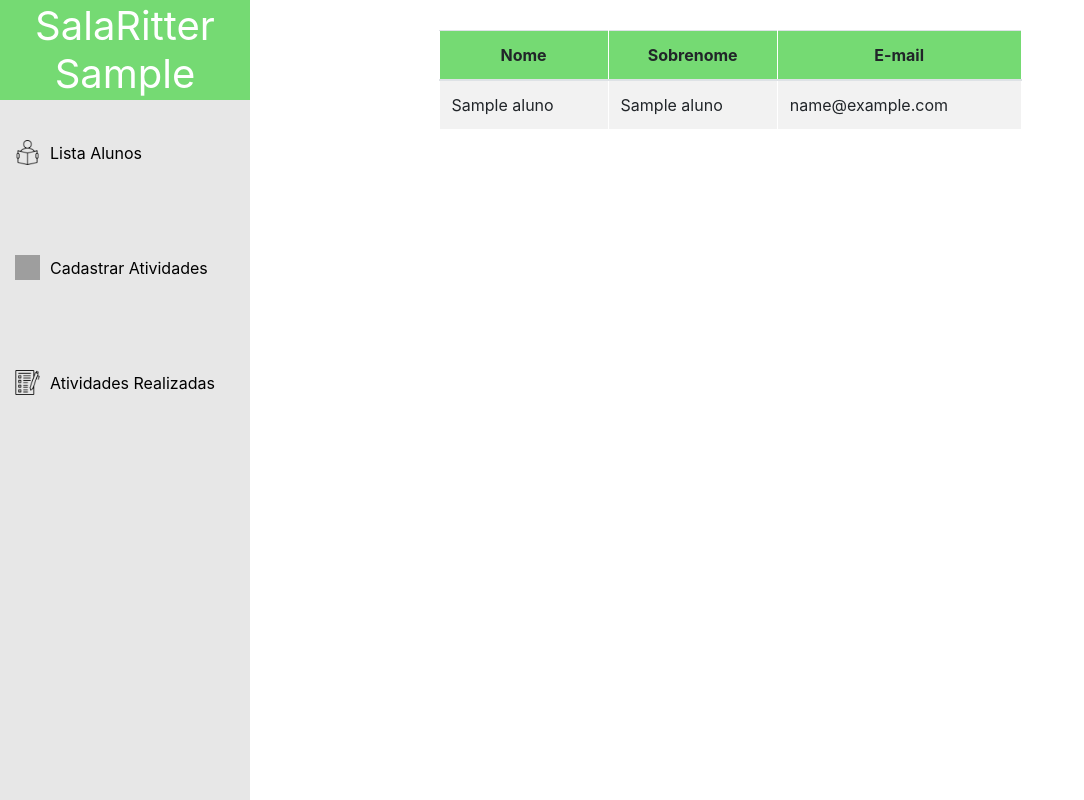
After one commit to NatanOliveiraslv/A3_DevWeb_SalaRitter, a Django app: page /painel/turma/alunos/1 in a window 1280 px wide. The commit adds this page. Shown: the whole page, without its empty margins (0-1084 px from the left). Run offline with Django 4.2, Linux system fonts and the light colour scheme; a user stored in the database is signed in; tables that the repository leaves empty hold one stand-in row (values such as "Sample post"); grey boxes are pictures that could not be loaded.

Commit message:
Base e Dry, boas praticas, e tabela de alunos

```diff
--- /dev/null
+++ b/apps/pages/forms.py
@@ -0,0 +1 @@
+from django import forms
--- a/apps/pages/static/style/painelMenu.css
+++ b/apps/pages/static/style/painelMenu.css
@@ -18,7 +18,7 @@ body {
     align-items: center;
 }
 
-#menu h3{
+#menu h3 {
     color: #104E00;
     text-align: center;
     padding: 20px
@@ -41,7 +41,7 @@ body {
     padding: 16px;
 }
 
-.titulo{
+.titulo {
     color: white;
     background-color: #75DA73;
     height: 100px;
@@ -49,7 +49,7 @@ body {
     margin: 0px;
 }
 
-.titulo h1{
+.titulo h1 {
     margin: 0px;
     position: relative;
     top: 50%;
@@ -75,4 +75,33 @@ img {
     color: #000000;
     display: block;
     text-align: center;
+    display: flex;
+    align-items: center;
 }
+
+.divTableAluno {
+    flex-grow: 1;
+    padding: 20px;
+    display: flex;
+    align-items: center;
+    justify-content: center;
+    height: 20vh;
+    padding-left: 200px;
+}
+
+table {
+    width: 55%;
+    border-collapse: collapse;
+}
+
+th,
+td {
+    border: 1px solid #ffffff;
+    padding: 8px;
+    text-align: left;
+}
+
+.topoTabela{
+    background-color: #75DA73;
+    text-align: center;
+}
--- /dev/null
+++ b/apps/pages/templates/partials/menuControle.html
@@ -0,0 +1,27 @@
+{% load static %}
+
+<div id="menu">
+  <div class="titulo">
+    <h1>SalaRitter<br />{{ turma.turma }}</h1>
+  </div>
+  <div id="opcoes">
+    <a href="{% url 'listaAlunos' turma.id %}">
+      <div class="elemento-com-imagem">
+        <img src="{% static 'imagens/aluno.png' %}" alt="Descrição da imagem" />
+      </div>Lista Alunos
+    </a>
+
+    <a href="#">
+      <div class="elemento-com-imagem">
+        <img src="{% static 'imagens/modificar.png' %}" alt="Descrição da imagem" />
+      </div>Cadastrar Atividades
+    </a>
+
+    <div class="elemento-com-imagem">
+      <a href="#">
+        <img src="{% static 'imagens/atividade.png' %}" alt="Descrição da imagem" />
+        Atividades Realizadas
+      </a>
+    </div>
+  </div>
+</div>
--- a/apps/pages/templates/usuarios/base.html
+++ b/apps/pages/templates/usuarios/base.html
@@ -7,6 +7,7 @@
   <link rel="icon" type="image/x-icon" href="{% static 'imagens/favicon.png' %}">
   <title>{% block title %}SalaRitter{% endblock %}</title>
   <link rel="stylesheet" type="text/css" href="{% static 'style/painelMenu.css' %}">
+  <link rel="stylesheet" href="https://cdn.jsdelivr.net/npm/bootstrap@4.1.3/dist/css/bootstrap.min.css" integrity="sha384-MCw98/SFnGE8fJT3GXwEOngsV7Zt27NXFoaoApmYm81iuXoPkFOJwJ8ERdknLPMO" crossorigin="anonymous">
 </head>
 <body>
 
--- /dev/null
+++ b/apps/pages/templates/usuarios/professor/tela_controle_professor_lista_alunos.html
@@ -0,0 +1,31 @@
+<!DOCTYPE html>
+{% extends 'usuarios/base.html' %}
+{% load static %}
+
+{% block title %}
+  Painel Turma
+{% endblock %}
+
+{% block content %}
+
+{% include "partials/menuControle.html" %}
+
+<div class="table table-striped divTableAluno">
+  <table border="1">
+    <thead class="topoTabela">
+    <tr>
+      <th>Nome</th>
+      <th>Sobrenome</th>
+      <th>E-mail</th>
+    </tr>
+    </thead>
+    {% for alunos in aluno %}
+      <tr>
+        <td>{{alunos.nome }}</td>
+        <td>{{alunos.sobrenome }}</td>
+        <td>{{alunos.email }}</td>
+      </tr>
+    {% endfor %}
+  </table>
+
+{% endblock %}
--- a/apps/pages/urls.py
+++ b/apps/pages/urls.py
@@ -6,5 +6,6 @@ urlpatterns = [
     path('', views.index, name='index'),
     path('painel/', views.painelUsuario, name='painel'),
     #para o funcionamento desta Path, é necessário passar o id da turma
-    path('painel/turma/<int:turma_id>', views.painelTurmas , name='painelTurmas')
+    path('painel/turma/<int:turma_id>', views.painelTurmas , name='painelTurmas'),
+    path('painel/turma/alunos/<int:turma_id>', views.painelTurmasListaAlunos , name='listaAlunos'),
 ]
--- a/apps/pages/views.py
+++ b/apps/pages/views.py
@@ -22,6 +22,7 @@ def validaAluno(usuario):
         return True
     except:
         return False
+
 
 def index(request):
 
@@ -83,3 +84,23 @@ def painelTurmas(request, turma_id):
     else:
         messages.error(request, 'Usuário não autenticado. Faça o login para acessar a pagina desejada.')
         return redirect('index')
+
+def painelTurmasListaAlunos(request, turma_id):
+    # se o usuário estiver logado
+    if request.user.is_authenticated:
+        # Acessar informações do usuário
+        usuario = request.user.username
+        #verifca se o usuário passado realmente é professor, ou se está vinculado a um professor
+        if validaProfessor(usuario):
+            #da requisção passado captura o id da turma
+            turma = get_object_or_404(Turma, pk=turma_id) #atribui a variavel a turma com o id passado
+            aluno = Aluno.objects.all().filter(turma=turma) #atribui a variavel todos os alunos da turma
+            print(aluno)
+            return render(request, 'usuarios/professor/tela_controle_professor_lista_alunos.html', {'turma':turma,
+                                                                                                    'aluno':aluno})
+        else:
+            messages.error(request, 'Usuário nao atorizado à acessar a pagina.')
+            return redirect('index')
+    else:
+        messages.error(request, 'Usuário não autenticado. Faça o login para acessar a pagina desejada.')
+        return redirect('index')
--- a/apps/usuarios/models.py
+++ b/apps/usuarios/models.py
@@ -5,6 +5,7 @@ from django.contrib.auth.models import User
 class Professor(models.Model):
     nome = models.CharField(max_length=100)
     sobrenome = models.CharField(max_length=100, null=True)
+    email = models.EmailField(null=True, blank=False)
     user = models.OneToOneField(User, on_delete=models.CASCADE)
 
     def __str__(self):
@@ -15,6 +16,7 @@ from turma.models import Turma
 class Aluno(models.Model):
     nome = models.CharField(max_length=100)
     sobrenome = models.CharField(max_length=100, null=True)
+    email = models.EmailField(null=True, blank=False)
     user = models.OneToOneField(User, on_delete=models.CASCADE)
     turma = models.ForeignKey(Turma, on_delete=models.CASCADE, null=True)
 
```
Also changed, not shown: apps/pages/templates/usuarios/professor/tela_controle_professor.html (+1 -23 lines).
